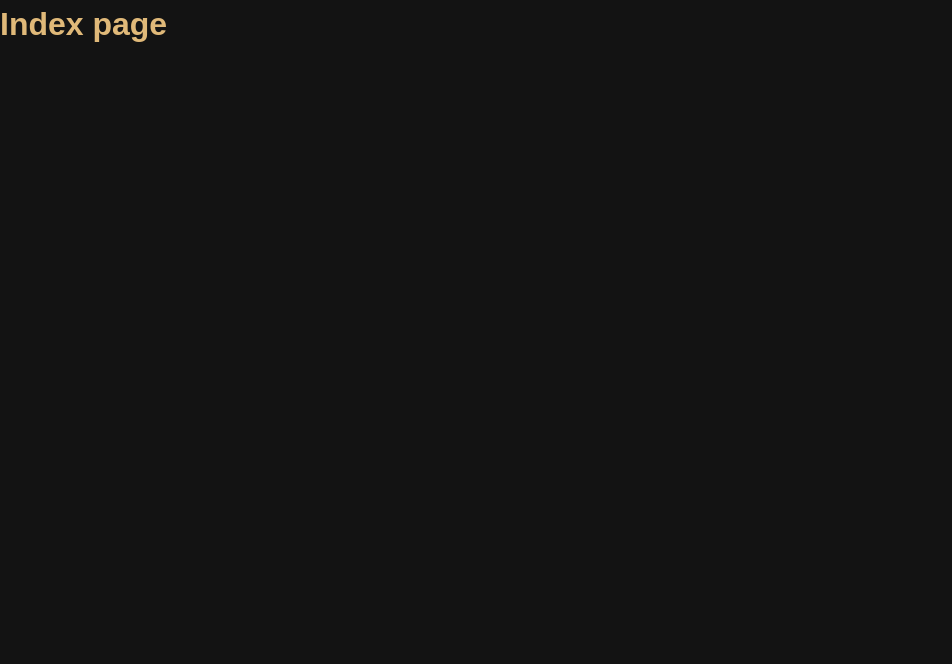
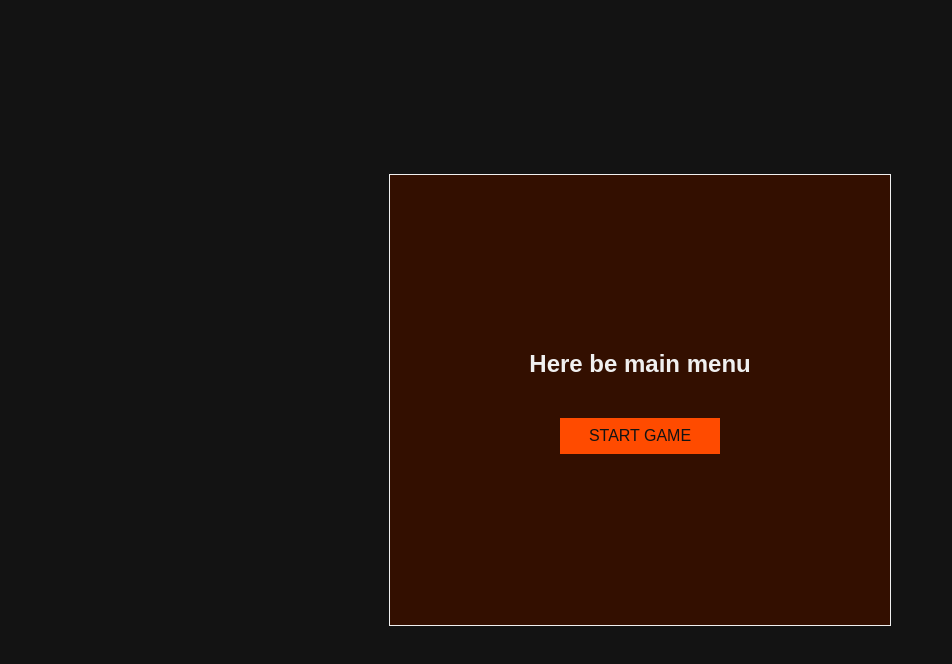
Before and after one commit to Enweave/kitbashi, a Vue app: page / in a window 1280 px wide. Shown: the top 664 px of the page, without its empty margins (0-952 px from the left). Built offline with nearby package versions, Linux system fonts and the light colour scheme; a web font is replaced by a local one.

Commit message:
Flow controller? plus a bit of style

```diff
--- a/src/App.vue
+++ b/src/App.vue
@@ -1,10 +1,21 @@
 <script setup lang="ts">
-// import HelloWorld from './components/HelloWorld.vue'
+
+import {FlowController, Screen} from "./engine/FlowController.ts";
+import MainMenuScreen from "./components/MainMenuScreen.vue";
+import GameScreen from "./components/GameScreen.vue";
+import CreditsScreen from "./components/CreditsScreen.vue";
+
+const flowController = new FlowController();
+
 </script>
 
 <template>
-  <h1>Index page</h1>
-<!--  <HelloWorld msg="Vite + Vue" />-->
+  <div class="container">
+    <main-menu-screen :flowController="flowController" v-if="flowController.currentScreen.value === Screen.MainMenu"/>
+    <game-screen :flowController="flowController" v-if="flowController.currentScreen.value === Screen.Game"/>
+    <credits-screen :flowController="flowController" v-if="flowController.currentScreen.value === Screen.Credits"/>
+  </div>
+
 </template>
 
 <style scoped>
--- a/src/assets/style/main.sass
+++ b/src/assets/style/main.sass
@@ -1,2 +1,4 @@
 @forward "partials/reset"
 @forward "partials/body"
+@forward "partials/typography"
+@forward "partials/buttons"
--- a/src/assets/style/partials/_body.sass
+++ b/src/assets/style/partials/_body.sass
@@ -1,6 +1,42 @@
 @use "variables"
 
 html, body
-  background-color: variables.$color_dark
-  color: variables.$color_accent
+  background-color: variables.$color_a_dark
+  color: variables.$color_a_light
   font-family: variables.$font_family_default
+  // style for selected text
+*::selection
+  background-color: variables.$color_a_light
+  color: variables.$color_a_dark
+
+
+#app
+  height: 100vh
+  height: 100dvh
+  display: flex
+  align-items: center
+  justify-content: center
+
+.container
+  margin: 0 auto
+  max-width: 500px
+  aspect-ratio: 10/9
+  width: 100%
+  outline: 1px solid variables.$color_a_light
+  background-color: variables.$color_b_dark
+
+.menu-container
+  padding: variables.$gutter
+  display: flex
+  flex-direction: column
+  gap: variables.$gutter
+  width: 100%
+  height: 100%
+  justify-content: center
+  align-items: center
+
+.row
+  display: flex
+  flex-wrap: wrap
+  gap: variables.$gutter
+  margin-bottom: variables.$gutter
--- /dev/null
+++ b/src/assets/style/partials/_buttons.sass
@@ -0,0 +1,34 @@
+@use 'variables'
+
+button
+  text-transform: uppercase
+  background-color: variables.$color_b_light
+  color: variables.$color_a_dark
+  border: none
+  border-radius: variables.$border_radius
+  padding: variables.$gutter/2 variables.$gutter
+  cursor: pointer
+  position: relative
+  min-width: 10em
+  &:after
+    content: ''
+    position: absolute
+    bottom: 0
+    left: 0
+    width: 0
+    height: 2px
+    background-color: variables.$color_a_light
+    transition: width 0.3s
+  &:hover, &:active
+    &:after
+      width: 100%
+  &:active
+    color: variables.$color_b_light
+
+  &:focus, &:focus-visible
+    @include variables.focus-visible()
+
+  &:disabled
+    background-color: variables.$color_a_dark
+    color: variables.$color_b_dark
+    cursor: not-allowed
--- /dev/null
+++ b/src/assets/style/partials/_typography.sass
@@ -0,0 +1,35 @@
+@use "variables"
+
+h1
+  font-size: variables.$font_size_h1
+  margin-bottom: 2*variables.$gutter
+
+h2
+  font-size: variables.$font_size_h2
+  margin-bottom: variables.$gutter
+
+p
+  font-size: variables.$font_size_p
+  margin-bottom: variables.$gutter
+
+.row
+  display: flex
+  flex-wrap: wrap
+  gap: variables.$gutter
+  margin-bottom: variables.$gutter
+
+a
+  color: variables.$color_b_light
+  text-decoration: underline
+  &:hover
+    color: variables.$color_a_light
+    text-decoration: none
+  &:active
+    color: variables.$color_b_light
+    text-decoration: none
+  &:visited
+    color: variables.$color_a_light
+    text-decoration: none
+  &:focus, &:focus-visible
+    text-decoration: none
+    @include variables.focus-visible()
--- a/src/assets/style/partials/_variables.sass
+++ b/src/assets/style/partials/_variables.sass
@@ -1,6 +1,19 @@
-$color_primary: #f0f0f0
-$color_dark: #131313
-$color_accent: #E0B979
-$color_danger: #E04F16
+$color_a_dark: #131313
+$color_a_light: #f0f0f0
+
+$color_b_light: #ff4b00
+$color_b_dark: #330f00
+
+$border_radius: 0px
 
 $font_family_default: "Faculty Glyphic", sans-serif
+$em: 24px
+$gutter: $em * 0.5
+
+$font_size_h1: $em
+$font_size_h2: $em * 0.8
+$font_size_p: $em * 0.6
+
+@mixin focus-visible()
+  outline: $color_b_light dashed 2px
+  color: $color_a_light
--- /dev/null
+++ b/src/components/CreditsScreen.vue
@@ -0,0 +1,25 @@
+<script setup lang="ts">
+import {onMounted} from "vue";
+import {defineProps} from 'vue';
+import {FlowController} from "../engine/FlowController.ts";
+
+const props = defineProps<{
+  flowController: FlowController;
+}>();
+
+
+onMounted(() => {
+  console.log('Credits mounted')
+})
+
+</script>
+
+<template>
+  <div class="menu-container">
+    <h1>Credits go here</h1>
+    <button @click="props.flowController.mainMenu()">Main menu</button>
+  </div>
+</template>
+
+<style scoped>
+</style>
--- /dev/null
+++ b/src/components/GameScreen.vue
@@ -0,0 +1,21 @@
+<script setup lang="ts">
+import {onMounted} from "vue";
+import {defineProps} from 'vue';
+import {FlowController} from "../engine/FlowController.ts";
+
+const props = defineProps<{
+  flowController: FlowController;
+}>();
+
+onMounted(() => {
+  console.log('GameScreen mounted')
+})
+</script>
+
+<template>
+  <div class="menu-container">
+    <h1>Here be game</h1>
+    <button @click="props.flowController.mainMenu()">Main menu</button>
+    <button @click="props.flowController.credits()">Credits</button>
+  </div>
+</template>
--- /dev/null
+++ b/src/components/MainMenuScreen.vue
@@ -0,0 +1,25 @@
+<script setup lang="ts">
+import {onMounted} from "vue";
+import { defineProps } from 'vue';
+import {FlowController} from "../engine/FlowController.ts";
+
+const props = defineProps<{
+  flowController: FlowController;
+}>();
+
+
+onMounted(() => {
+  console.log('Main mounted')
+})
+
+</script>
+
+<template>
+  <div class="menu-container">
+    <h1>Here be main menu</h1>
+    <button @click="props.flowController.startGame()">Start Game</button>
+  </div>
+</template>
+
+<style scoped>
+</style>
--- /dev/null
+++ b/src/engine/FlowController.ts
@@ -0,0 +1,26 @@
+import { ref } from 'vue'
+
+export const enum Screen {
+    MainMenu,
+    Game,
+    Credits
+}
+
+export class FlowController {
+    currentScreen = ref<Screen>(Screen.MainMenu);
+
+    constructor() {
+        console.log('FlowController created');
+        this.currentScreen = ref(Screen.MainMenu);
+    }
+
+    startGame() {
+        this.currentScreen.value = Screen.Game;
+    }
+    mainMenu() {
+        this.currentScreen.value = Screen.MainMenu;
+    }
+    credits() {
+        this.currentScreen.value = Screen.Credits;
+    }
+}
```
Also changed, not shown: src/components/HelloWorld.vue (deleted, +0 -41 lines).
